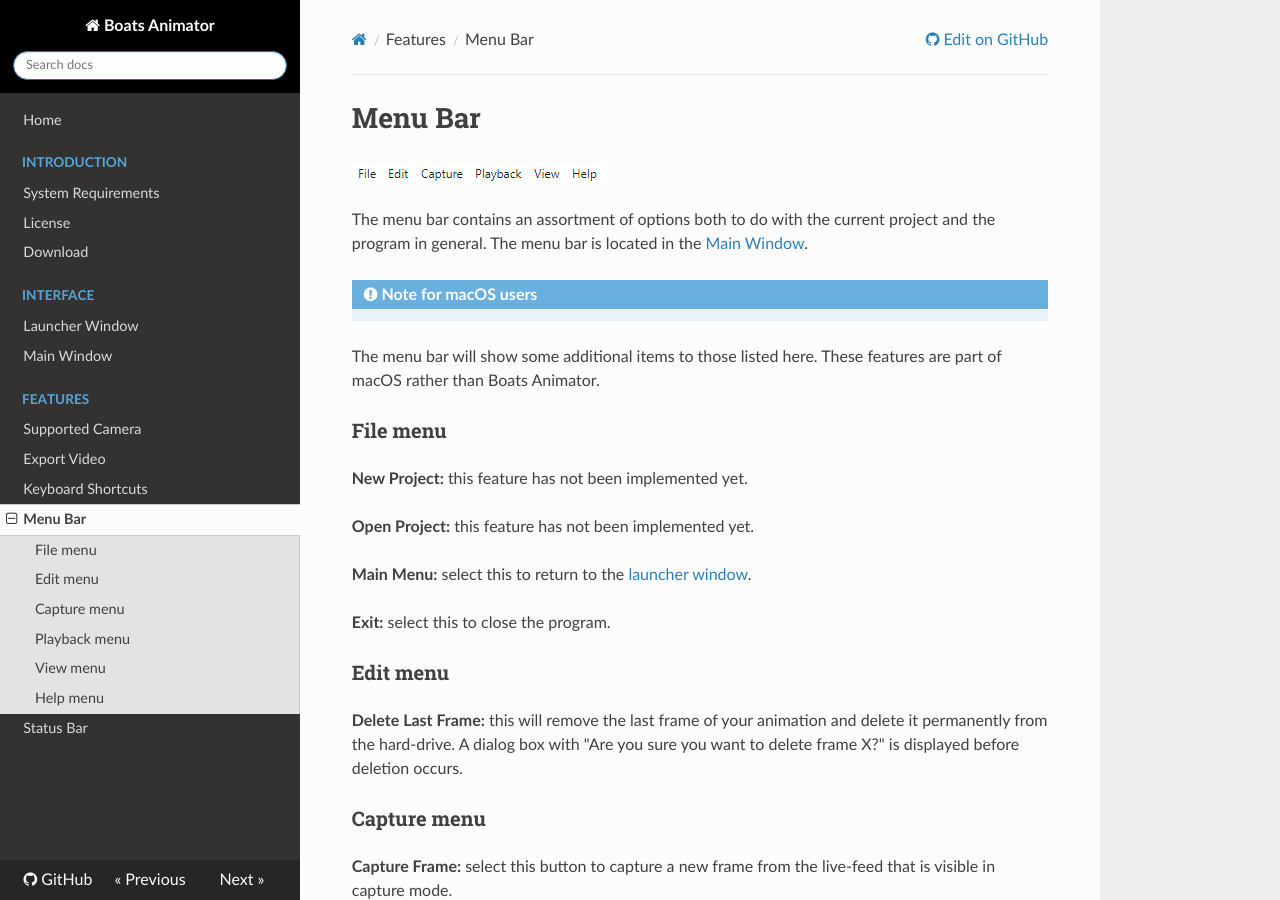
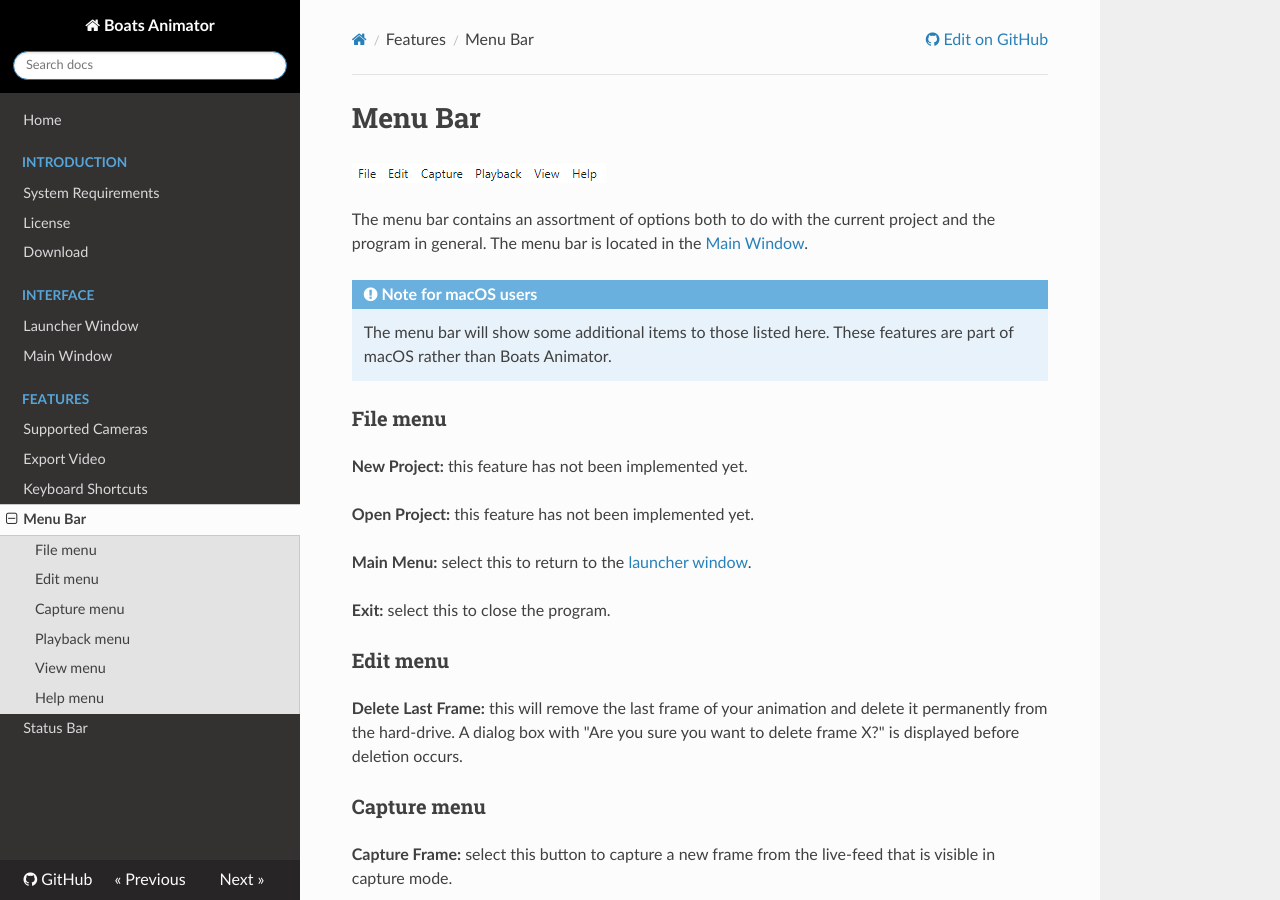
Before and after one commit to charlielee/boats-animator, an MkDocs documentation site: the page built from docs/features/menu-bar.md, in a window 1280 px wide and 900 px high. Built offline with MkDocs 1.6.1, drawn with Linux system fonts in a browser that asks for light colours; nearby versions of some CDN libraries.

Commit message:
Doc fixes

```diff
--- a/docs/features/menu-bar.md
+++ b/docs/features/menu-bar.md
@@ -5,7 +5,7 @@
 The menu bar contains an assortment of options both to do with the current project and the program in general. The menu bar is located in the [Main Window](/interface/main-window).
 
 !!! note "Note for macOS users"
-The menu bar will show some additional items to those listed here. These features are part of macOS rather than Boats Animator.
+    The menu bar will show some additional items to those listed here. These features are part of macOS rather than Boats Animator.
 
 ### File menu
 
--- a/mkdocs.yml
+++ b/mkdocs.yml
@@ -11,7 +11,7 @@
       - Launcher Window: interface/launcher-window.md
       - Main Window: interface/main-window.md
   - Features:
-      - Supported Camera: feature/cameras.md
+      - Supported Cameras: features/cameras.md
       - Export Video: features/export-video.md
       - Keyboard Shortcuts: features/keyboard-shortcuts.md
       - Menu Bar: features/menu-bar.md
```
Also changed, not shown: docs/introduction/download.md (+2 -2 lines).
